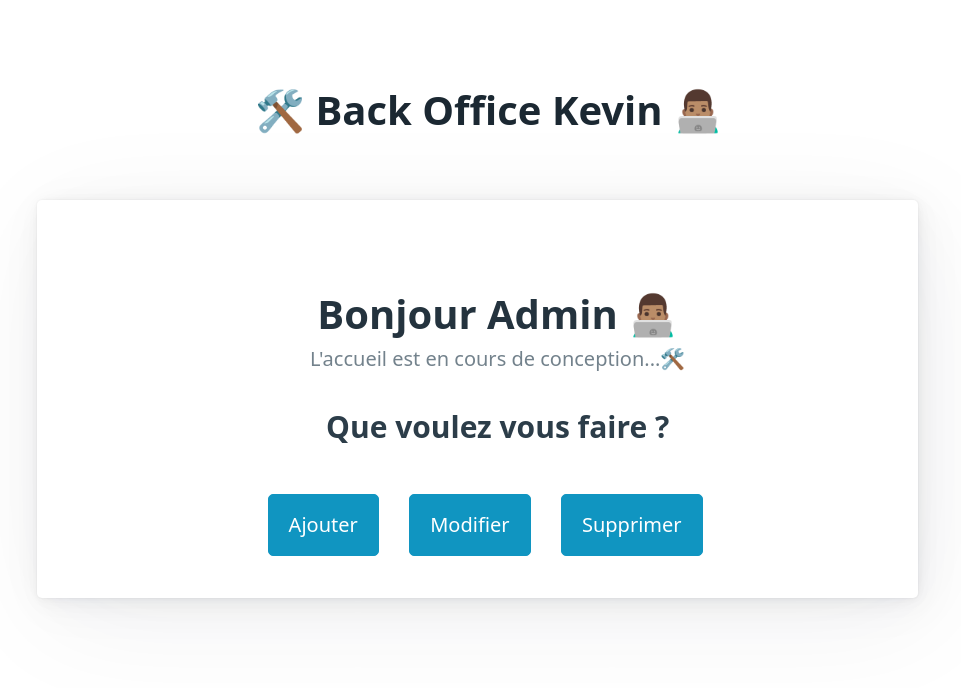
After one commit to By-Kvn/backOffice-portfolio, a PHP site: page /accueil.html in a window 1280 px wide. The commit adds this page. Shown: the top 688 px of the page, without its empty margins (151-1112 px from the left). Run offline with PHP 8.4, Linux system fonts and the light colour scheme.

Commit message:
add editing php pages

```diff
--- /dev/null
+++ b/accueil.html
@@ -0,0 +1,37 @@
+<?php
+    require_once ("link.php");
+?>
+<!DOCTYPE html>
+<html lang="en">
+<head>
+    <meta charset="UTF-8">
+    <meta http-equiv="X-UA-Compatible" content="IE=edge">
+    <meta name="viewport" content="width=device-width, initial-scale=1.0">
+    <title>Back-Office Kevin</title>
+    <link rel="stylesheet" href="https://unpkg.com/@picocss/pico@1.*/css/pico.min.css">
+    <link rel="stylesheet" href="css/style.css">
+</head>
+<body>
+    <main class="container">
+        <h1>🛠 Back Office Kevin 👨🏽‍💻</h1>
+        <article class="grid">
+        <div>
+            <hgroup>
+                <h2>Bonjour Admin 👨🏽‍💻</h2>
+                <h4>L'accueil est en cours de conception...🛠</h4>
+            </hgroup>
+            <h3 class="">Que voulez vous faire ?</h3>
+            <div class="home-links">
+                <a href="add.php" role="button">Ajouter</a>
+                <a href="edit.php" role="button">Modifier</a>
+                <a href="delete.php" role="button">Supprimer</a>
+            </div>
+        </div>
+        </article>
+    <footer>
+    <!-- <a target="_blank" href="https://kevinlabatte.fr/"><img id="kl-front-logo" src="img/KL FRONT PNG.png" alt="Logo de Kl.front un K et un L" srcset=""></a>
+        <span>Coded by Kl.front</span>-->
+    </footer>
+    </main>
+</body>
+</html>
--- a/css/style.css
+++ b/css/style.css
@@ -1,14 +1,13 @@
 
 /* Custom Pink version */
 
-/*
-// Override default variables
+
+/* Override default variables
 $primary-500: #e91e63;
 $primary-600: #d81b60;
 $primary-700: #c2185b;
-*/
-
-// Import Pico
+    */
+/* Import Pico*/
 @import "@picocss/pico/scss/pico";
 
 form{
@@ -41,10 +40,39 @@ hgroup{
     margin-top: 10%;
 }
 h1{
+    text-align: center;
     width: 100%;
 }
 
+hgroup{
+    text-align: center;
+}
 
+h2{
+    font-size: 2rem;
+}
+
+h3{
+    text-align: center;
+}
+
+.home-links{
+    text-align: center;
+    margin-bottom: 5%;
+}
+.home-links a{
+    margin-right: 3%;
+}
+
+
+
+@media screen  and (max-width:990px) {
+    img{
+        display: none;
+    }
+}
+
+/*
 #kl-front-logo{
     position: absolute;
     width: 30%;
@@ -56,9 +84,4 @@ h1{
 span{
     margin-top: 300%;
 }
-
-@media screen  and (max-width:990px) {
-    img{
-        display: none;
-    }
-}
+*/
--- a/login.php
+++ b/login.php
@@ -10,7 +10,7 @@
             $_SESSION['loggedin'] = true;
             $_SESSION['username'] = $username;
             // Rediriger vers la page d'accueil
-            header('Location:accueil.php');
+            header('Location:accueil.html');
             exit;
         } else {
             echo '<h2>Nom d\'utilisateur ou mot de passe incorrect. Vous n\'êtes pas l\'admin</h2>';
```
Also changed, not shown: add.php (added, +31 -0 lines), delete.php (added, +31 -0 lines), edit.php (renamed from accueil.php, +10 -5 lines), portfolio.html (renamed from portfolio.php).
